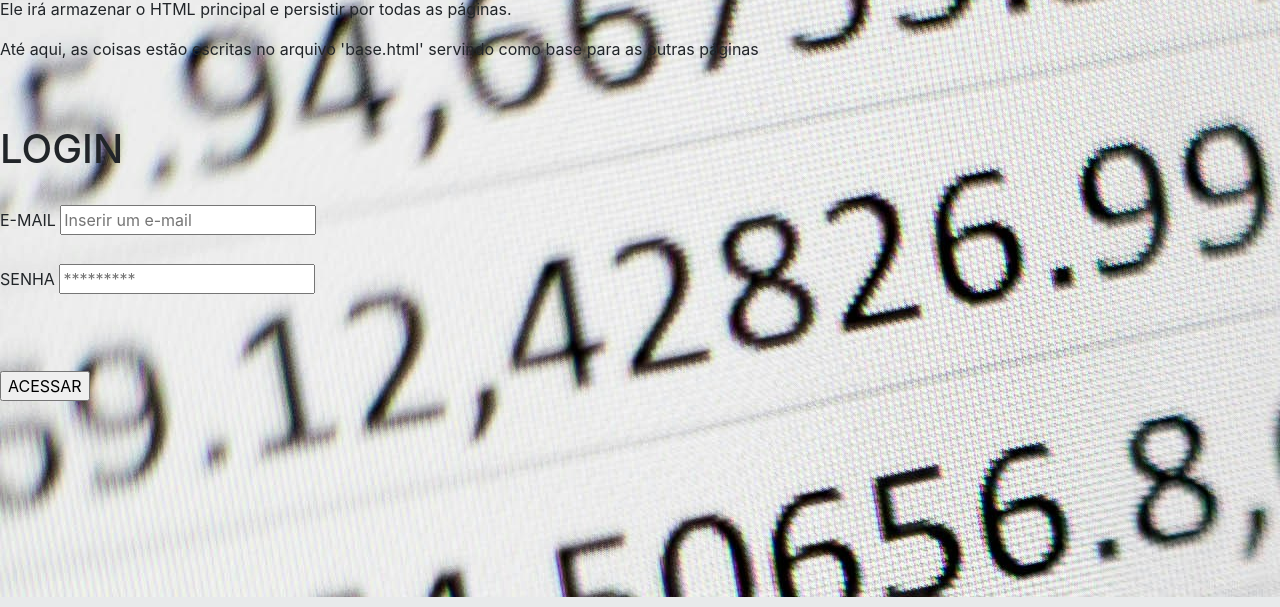
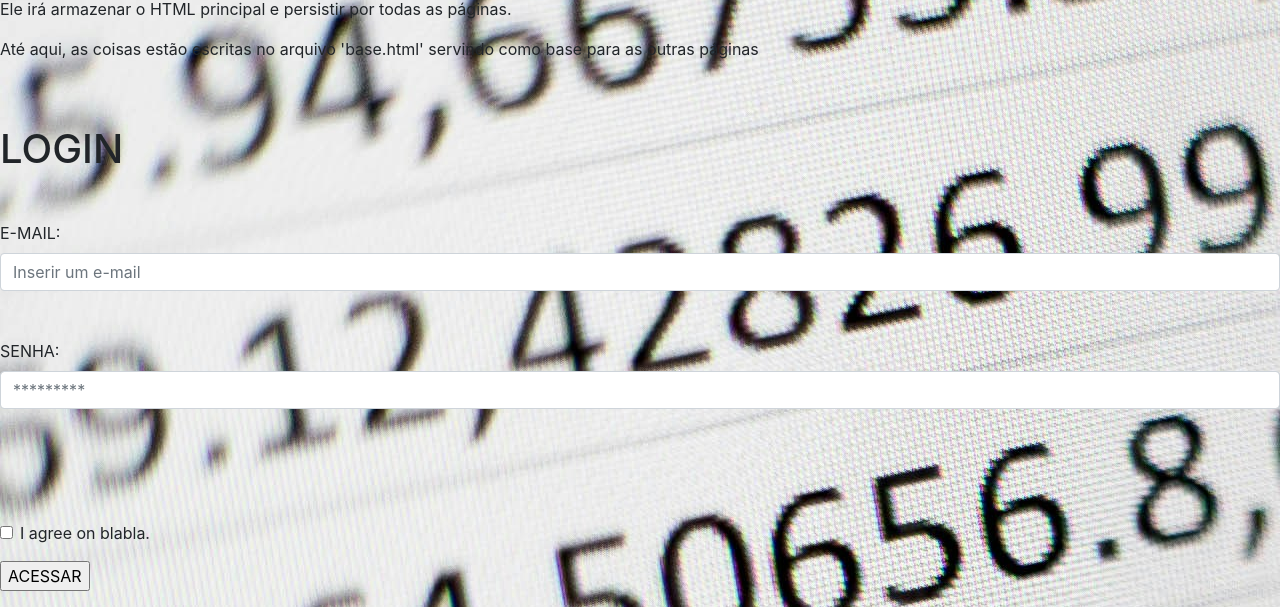
Before and after one commit to davihelisson/PORTIFOLIO, a Flask app: template FlaskTeste/app/templates/login.html in a window 1280 px wide. Shown: the part 203-810 px from the top of the page. Run offline with Flask 3, Linux system fonts and the light colour scheme; the template is opened without the code that fills it, so the values that code supplies are empty.

Commit message:
Update login.html

```diff
--- a/FlaskTeste/Area de Trabalho/templates/login.html
+++ b/FlaskTeste/Area de Trabalho/templates/login.html
@@ -26,13 +26,26 @@
         <h1>LOGIN</h1><br>
         <div id="form_frente">
             <form action="/login" method="POST">
-                <label for="nome"> E-MAIL </label>
-                <input type="email" name="email" placeholder="Inserir um e-mail " id="email" required><br><br>
-                <label for="nome"> SENHA </label>
-                <input type="password" name="password" placeholder="*********" id ="pwd" required>
-                <br><br><br><br>
-                <input type="submit" value="ACESSAR">
-
+                <div class="mb-3 mt-3">
+                    <label for="nome" class="form-label"> E-MAIL: </label>
+                    <input type="email" class="form-control"  id="email" name="email" placeholder="Inserir um e-mail " required><br><br>
+                    <div class="valid-feedback">Valid.</div>
+                    <div class="invalid-feedback">Please fill out this field.</div>
+                </di v>
+                <div class="mb-3">
+                    <label for="nome" class="form-label"> SENHA: </label>
+                    <input type="password" class="form-control" id ="pwd" name="password" placeholder="*********" required>
+                    <br><br><br><br>
+                    <div class="valid-feedback">Valid.</div>
+                    <div class="invalid-feedback">Please fill out this field.</div>
+                </div>
+                <div class="form-check mb-3">
+                    <input class="form-check-input" type="checkbox" id="myCheck"  name="remember" required>
+                    <label class="form-check-label" for="myCheck">I agree on blabla.</label>
+                    <div class="valid-feedback">Valid.</div>
+                    <div class="invalid-feedback">Check this checkbox to continue.</div>
+                </div>
+                 <input type="submit" value="ACESSAR">
             </form>
         </div>
     </div>
```
